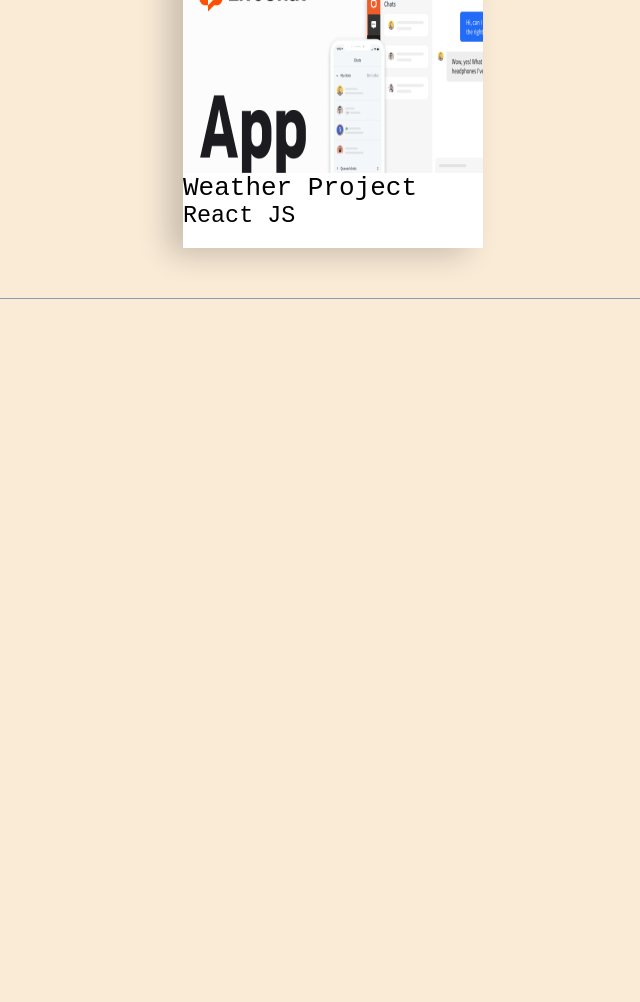
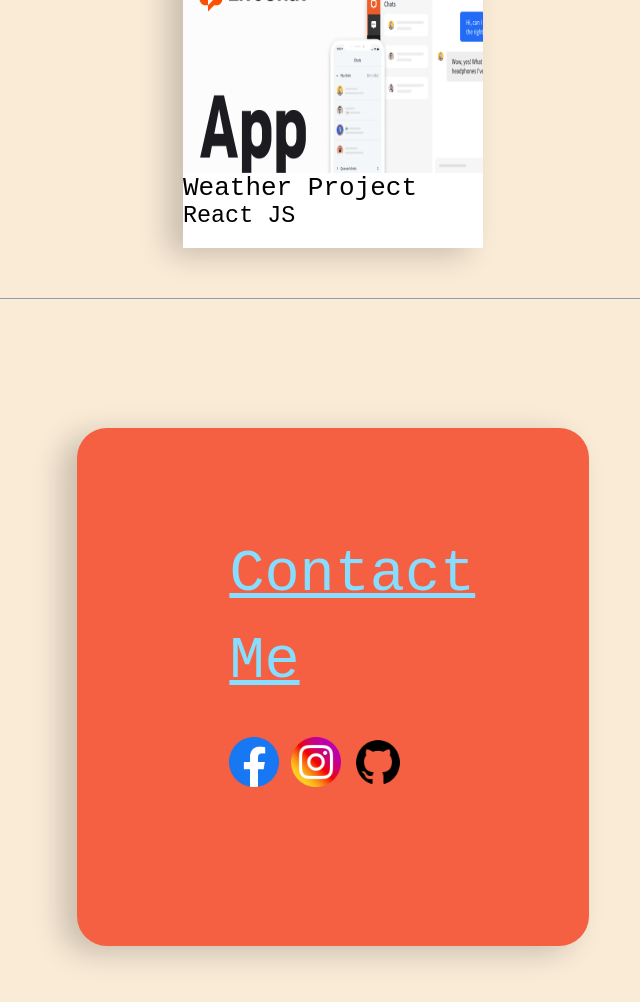
Before and after one commit to ahkar-hein/Portfolio-website, a plain HTML site: page index.html in a window 1280 px wide. Shown: the part 3388-4390 px from the top of the page, without its empty margins (307-947 px from the left). Before the commit the page ends 3688 px from the top, so only its background shows below. Drawn offline with Linux system fonts and the light colour scheme.

Commit message:
added contact section

```diff
--- a/assets/style.css
+++ b/assets/style.css
@@ -6,6 +6,7 @@
 html{
     font-family: monospace;
     background-color: antiquewhite;
+    scroll-behavior: smooth;
 }
 a {
     text-decoration: none;
@@ -223,4 +224,56 @@ li a {
     font-size: 1.8em;
     font-weight: 400;
 }
-/* Responsive layout */
+/* Contact section */
+.contactcontainer {
+    margin: 10%;
+    width: 40%;
+    height: 20%;
+    background-color: #f56042;
+    box-shadow: -15px 7px 30px rgba(0, 0, 0, 0.2);
+    margin-left: 30%;
+    color: var(--blue-text);
+    border-radius: 30px;
+}
+.contactsection {
+    display: flex;
+    align-items: center;
+    justify-content: center;
+    flex-flow: wrap;
+}
+.contact-text {
+    margin-top: 20%;
+    height: auto;
+    width: 60%;
+    font-size: 1.5rem;
+    margin-left: 100px;
+    margin-bottom: 30%;
+}
+.contact-text h1 {
+    font-family: monospace;
+    font-size: 3em;
+    font-weight: 500;
+    line-height: 1.5;
+    text-decoration: underline;
+    margin-bottom: 10%;
+}
+.icon {
+    width: 50px;
+    height: 50px;
+    border-radius: 20px;
+}
+/* Responsive layout for any devices */
+@media (max-width: 768px) {
+    #nav {
+        display: none;
+    }
+    #mobile-nav {
+        display: block;
+    }
+    .mobile-nav-bar{
+        width: 100%;
+        position: fixed;
+        bottom: 0;
+        z-index: 5;
+    }
+}
--- a/index.html
+++ b/index.html
@@ -12,7 +12,7 @@
         <div class="nav-bar">
             <div class="link">
                 <ul>
-                    <li><a href="#name" id="name">Ahkar Hein</a></li>
+                    <li><a href="#hero" id="name">Ahkar Hein</a></li>
                     <li><a href="#project" id="project">My Work</a></li>
                     <li><a href="#about" id="about">About Me</a></li>
                     <li><a href="#contact" id="contact">contact me</a></li>
@@ -101,5 +101,17 @@
     </section>
     <!-- Section Work End -->
     <hr>
+    <footer id="#contact">
+        <div class="contactcontainer">
+            <div class="contactsection">
+                <div class="contact-text">
+                    <h1>Contact Me</h1>
+                     <a href="www.facebook.com"><img src="./images/fb.png" alt="facebook" class="icon"></a>
+                     <a href="www.instagram.com"><img src="./images/insta.png" alt="instagram" class="icon"></a>
+                     <a href="www.github.com"><img src="./images/git.png" alt="github" class="icon"></a>
+                </div>
+            </div>
+        </div>
+    </footer>
 </body>
 </html>
```
Also changed, not shown: images/fb.png (added), images/git.png (added), images/insta.png (added).
